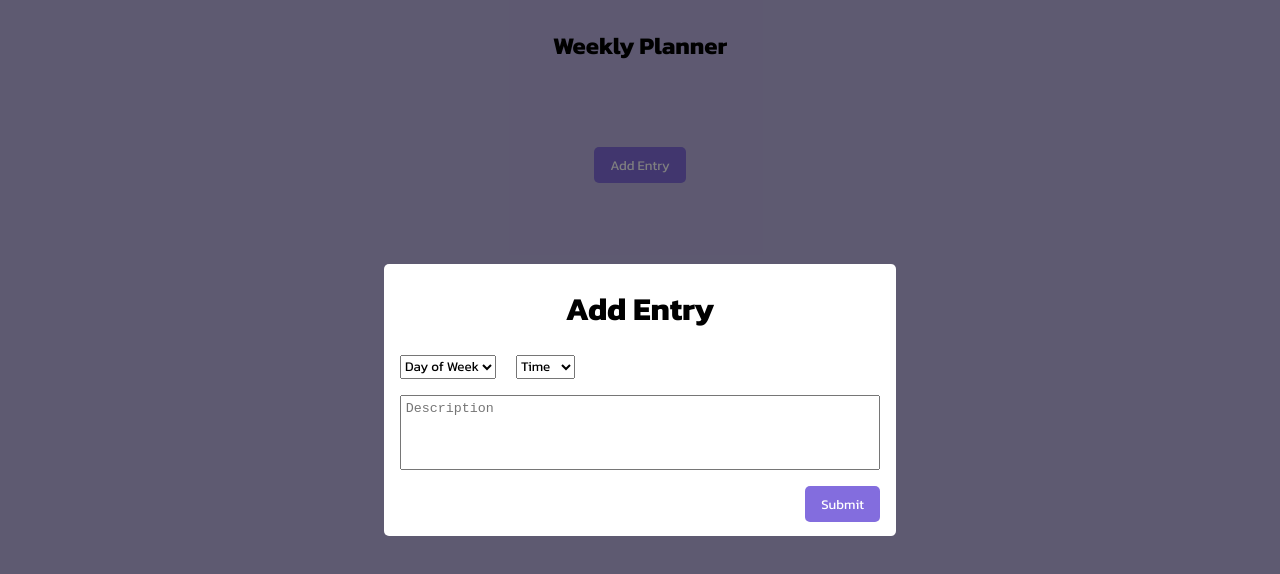
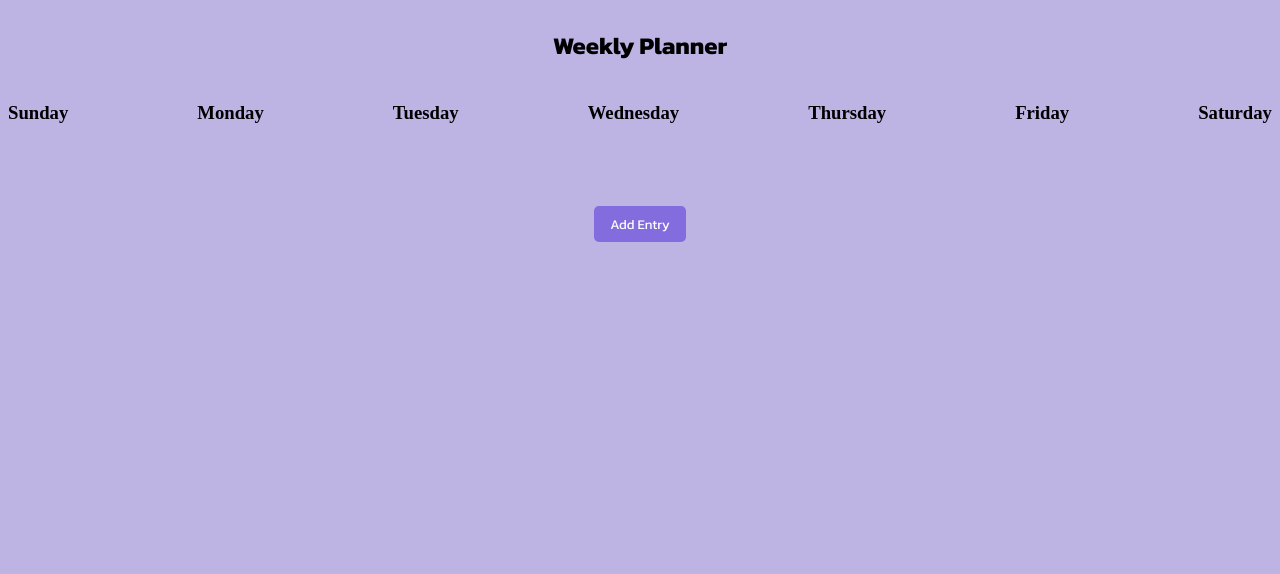
Before and after one commit to derrick-fleming/weekly-planner, a website: page index.html in a window 1280 px wide. Drawn offline with Linux system fonts and the light colour scheme.

Commit message:
saving progress

```diff
--- a/index.html
+++ b/index.html
@@ -23,6 +23,31 @@
       </div>
     </div>
   </header>
+  <div class="weekday-boxes-container">
+    <div class="row">
+      <div class="column-seventh">
+        <h3>Sunday</h3>
+      </div>
+      <div class="column-seventh">
+        <h3>Monday</h3>
+      </div>
+      <div class="column-seventh">
+        <h3>Tuesday</h3>
+      </div>
+      <div class="column-seventh">
+        <h3>Wednesday</h3>
+      </div>
+      <div class="column-seventh">
+        <h3>Thursday</h3>
+      </div>
+      <div class="column-seventh">
+        <h3>Friday</h3>
+      </div>
+      <div class="column-seventh">
+        <h3>Saturday</h3>
+      </div>
+    </div>
+  </div>
   <div class="container">
     <div class="row">
       <div class="column-full">
@@ -31,7 +56,7 @@
         </div>
       </div>
     </div>
-    <div class="modal-container">
+    <div class="modal-container hidden">
       <div class="modal">
         <form action="">
           <div class="row">
--- a/main.js
+++ b/main.js
@@ -0,0 +1,13 @@
+var $addEntry = document.querySelector('.add-entry');
+var $modalContainer = document.querySelector('.modal-container');
+var $addEntryForm = document.querySelector('.add-entry-form');
+
+$addEntry.addEventListener('click', function (event) {
+  $modalContainer.className = 'modal-container';
+});
+
+$addEntryForm.addEventListener('submit', function (event) {
+  event.preventDefault();
+
+  $modalContainer.className = 'modal-conatiner hidden';
+});
--- a/styles.css
+++ b/styles.css
@@ -79,3 +79,7 @@ textarea:focus {
   border-color: #836dde;
   outline-color: #836dde;
 }
+
+.hidden {
+  display: none;
+}
```
